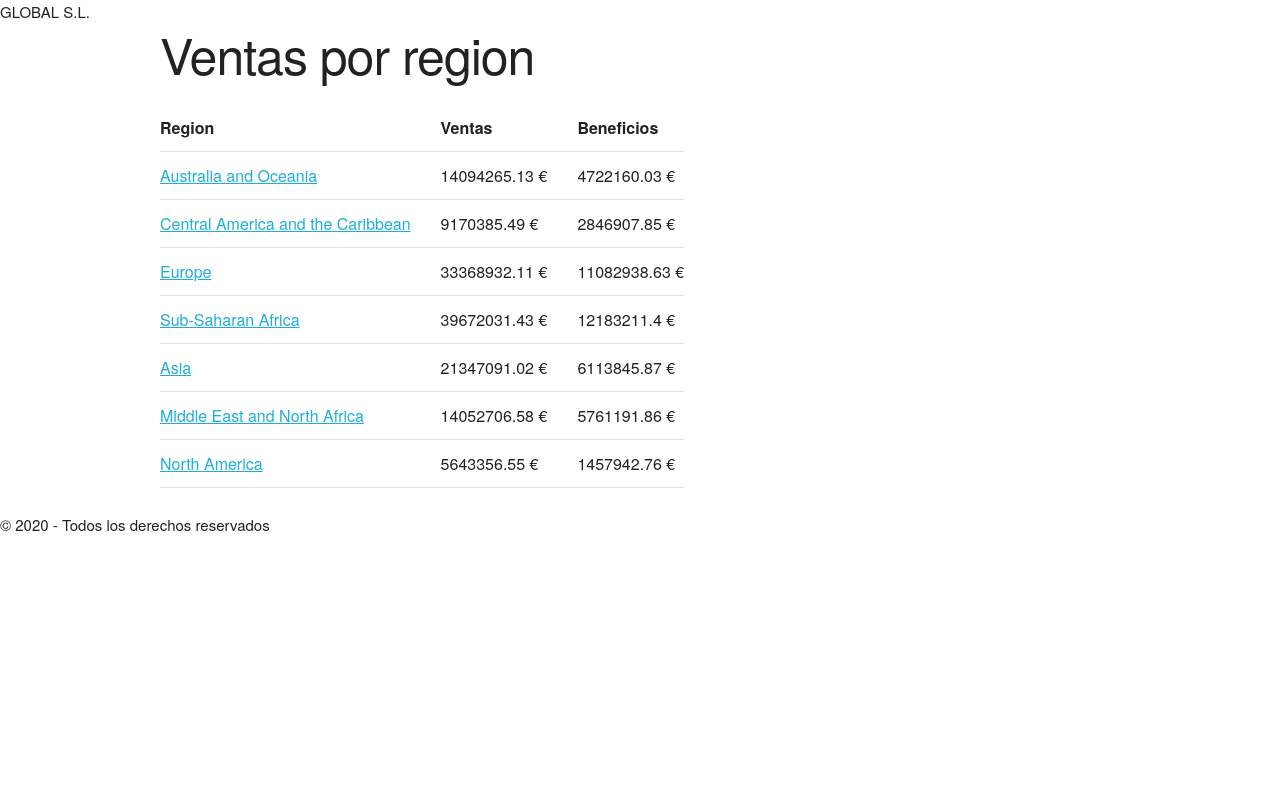
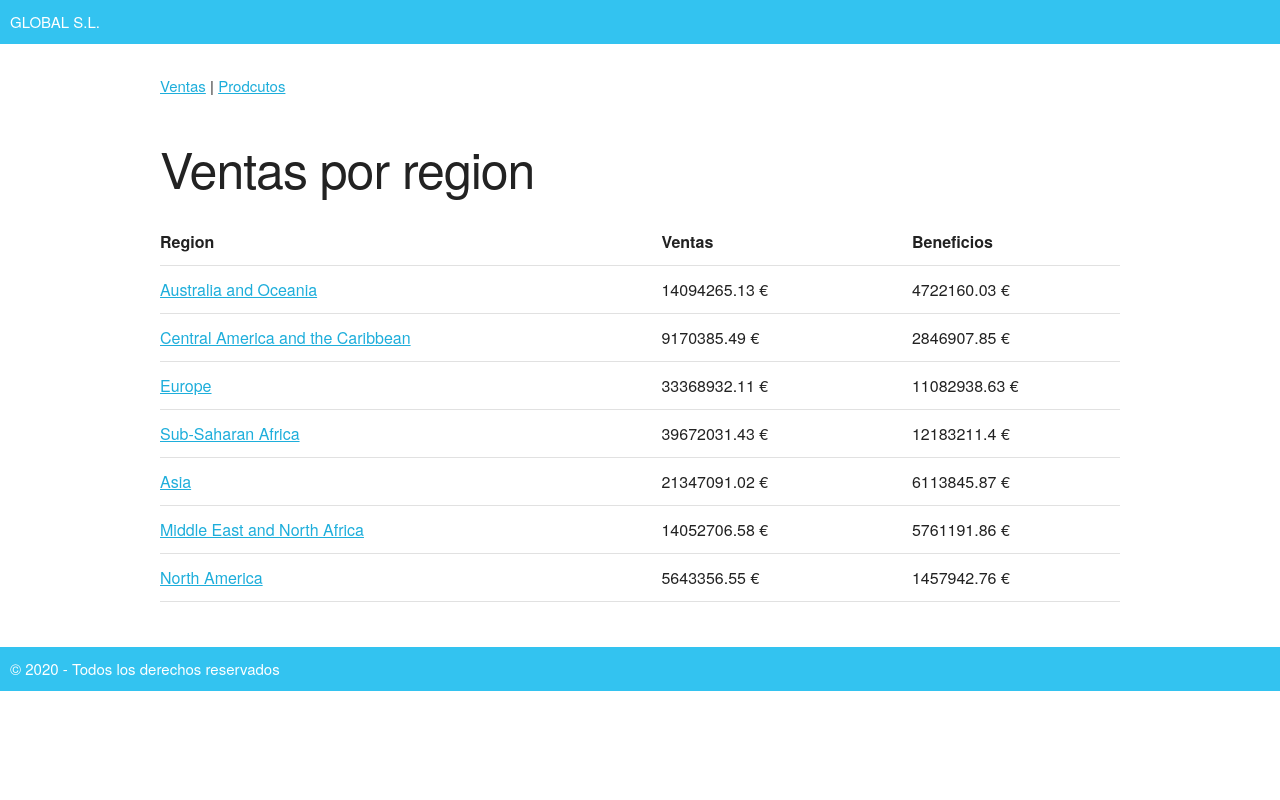
Before and after one commit to mubachergit/kata05_flask_ventas, a Flask app: page / in a window 1280 px wide. Run offline with Flask 2, Linux system fonts and the light colour scheme.

Commit message:
Formateo y navegacion

```diff
--- a/run.py
+++ b/run.py
@@ -1,4 +1,4 @@
-from flask import Flask, render_template, request
+from flask import Flask, render_template, request, redirect, url_for
 import csv, sqlite3
 
 app = Flask(__name__)
@@ -50,6 +50,19 @@ def productos():
     conn.close()
     return render_template ('productos.html', productos=productos)
 
-@app.route("/addproducto")
+@app.route("/addproducto", methods=['GET', 'POST'])
 def addProduct():
-    return render_template ('newproduct.html')
+    if request.method == "GET":
+        return render_template ('newproduct.html')
+    else:
+        conn = sqlite3.connect(BASE_DATOS)
+        cur = conn.cursor()
+        query = "INSERT INTO productos (tipo_producto, precio_unitario, coste_unitario) VALUES (?,?,?);"
+        datos = (request.values.get('tipo_producto'), request.values.get('precio_unitario'), request.values.get('coste_unitario'))
+
+        cur.execute(query, datos)
+
+        conn.commit()
+        conn.close()
+
+        return redirect (url_for("productos"))
--- a/static/styles.css
+++ b/static/styles.css
@@ -1,16 +1,6 @@
-:root {
-    --main-color: #494368;
-  }
-
-  * {
-    padding: 0;
-    margin: 0;
-    font-family: Arial, Helvetica, sans-serif;
-}
-
 header,footer {
     padding: 10px;
-    background-color: var(--main-color);
+    background-color: #33c3f0;
     color:white
 }
 
@@ -21,43 +11,8 @@ header {
 footer {
     margin-top: 20px;
 }
-table {
-    width: 80%;
-    margin: 10px auto;
-    border :1px solid var(--main-color) ;
+
+.menu {
+    padding-top: 10px;
+    padding-bottom: 40px;
 }
-
-td, th {
-    border :1px solid var(--main-color);
-    padding: 2px;
-}
-th {
-    background-color: var(--main-color);
-    color: white;
-}
-
-.region, .pais {
-    font-weight: bold;
-    color: var(--main-color);
-    text-align: center;
-}
-
-.numero {
-    text-align: right;
-}
-
-.boton {
-    border: 1px solid var(--main-color);
-    border-radius: 5px;
-    margin-left: 50px;
-    text-decoration: none;
-    font-size: 0.6em;
-    font-weight: normal;
-    padding: 2.5px;
-    color: var(--main-color);
-}
-
-.boton:hover {
-    color: white;
-    background-color: var(--main-color);
-}
--- a/templates/base.html
+++ b/templates/base.html
@@ -5,12 +5,17 @@
     <title>Global S.L | {% block titulo %}{% endblock %}</title>
     <link rel="stylesheet" href="/static/normalize.css">
     <link rel="stylesheet" href="/static/skeleton.css">
+    <link rel="stylesheet" href="/static/styles.css">
 </head>
 <body>
     <header>
         GLOBAL S.L.
     </header>
     <section class="container">
+        <div class="menu">
+            <a href="/"> Ventas</a> | <a href="/productos">Prodcutos</a>
+        </div>
+
         {% block contenido %}{% endblock %}
     </section>
     <footer>
--- a/templates/pais.html
+++ b/templates/pais.html
@@ -3,8 +3,8 @@
 {% block titulo %} Ventas por pais {% endblock %}
 
 {% block contenido %}
-    <h1>Ventas en {{region_nm}}, desglosados por país<a class='button button-primary' href="/">Atrás</a></h1>
-    <table>
+    <h1>Ventas en {{region_nm}}, desglosados por país <a class='button button-primary' href="/">Atrás</a></h1>
+    <table class="u-full-width">
         <tr>
             <th>Pais</th>
             <th>Ventas</th>
--- a/templates/productos.html
+++ b/templates/productos.html
@@ -3,8 +3,9 @@
 {% block titulo %} Listado de productos {% endblock %}
 
 {% block contenido %}
-    <h1>Lista de productos<a class='button button-primary' href="/">Atrás</a></h1>
-    <table>
+    <h1>Lista de productos</h1>
+    <a class='button button-primary' href="/addproducto">Nuevo</a>
+    <table class="u-full-width">
         <tr>
             <th>Producto</th>
             <th>Precio Unitario</th>
--- a/templates/region.html
+++ b/templates/region.html
@@ -4,7 +4,7 @@
 
 {% block contenido %}
     <h1>Ventas por region</h1>
-    <table>
+    <table class="u-full-width">
         <tr>
             <th>Region</th>
             <th>Ventas</th>
```
Also changed, not shown: templates/newproduct.html (+8 -8 lines), data/ventas.db.
